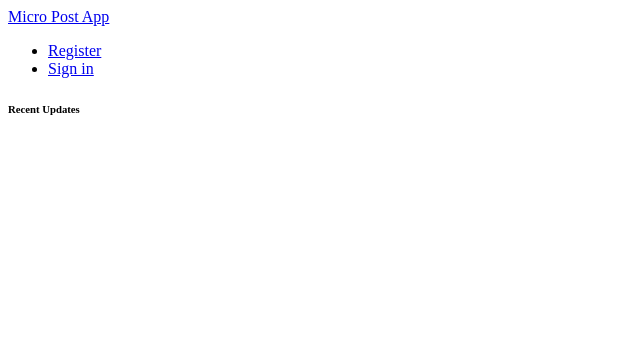
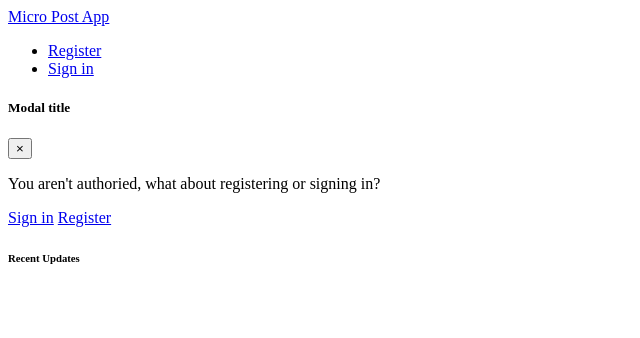
Before and after one commit to Ahmed-Ayman/symfony-playground, a Symfony app: template udemy-course/twetter/templates/micro_post/index--listing.html.twig in a window 1280 px wide. Shown: the top 338 px of the page, without its empty margins (0-640 px from the left). Run offline with Twig, Linux system fonts and the light colour scheme; the template is opened without the code that fills it, so the values that code supplies are empty; some libraries are stand-ins or nearby versions.

Commit message:
add home page modal

```diff
--- a/udemy-course/twetter/assets/css/app.scss
+++ b/udemy-course/twetter/assets/css/app.scss
@@ -8,3 +8,7 @@ body {
 #logo {
   max-width: 50px;
 }
+
+#homepage-modal {
+  top: 25%;
+}
--- a/udemy-course/twetter/templates/micro_post/index--listing.html.twig
+++ b/udemy-course/twetter/templates/micro_post/index--listing.html.twig
@@ -1,8 +1,29 @@
 {% extends 'base.html.twig' %}
 
 {% block title %}Hello MicroPostController!{% endblock %}
+{% block body %}
+    {% if not is_granted('ROLE_USER') %}
 
-{% block body %}
+        <div class="modal align-self-center" tabindex="-1" role="dialog">
+            <div id="homepage-modal" class="modal-dialog" role="document">
+                <div class="modal-content">
+                    <div class="modal-header">
+                        <h5 class="modal-title">Modal title</h5>
+                        <button type="button" class="close" data-dismiss="modal" aria-label="Close">
+                            <span aria-hidden="true">&times;</span>
+                        </button>
+                    </div>
+                    <div class="modal-body">
+                        <p>You aren't authoried, what about registering or signing in?</p>
+                    </div>
+                    <div class="modal-footer">
+                        <a href="{{ path('security_login') }}" class="btn btn-primary">Sign in</a>
+                        <a href="{{ path('register') }}" class="btn btn-success">Register</a>
+                    </div>
+                </div>
+            </div>
+        </div>
+    {% endif %}
     {% for messsage in app.flashes('success') %}
         <div class=" alert alert-success">  {{ messsage }}</div>
     {% endfor %}
@@ -25,3 +46,11 @@
         {% endfor %}
     {% endif %}
 {% endblock %}
+
+{% block javascripts %}
+    {{ parent() }}
+    <script>
+        document.querySelector('.modal').style.display = "block";
+        document.querySelector('.modal').style.backdropFilter = "blur(8px)";
+    </script>
+{% endblock %}
```
